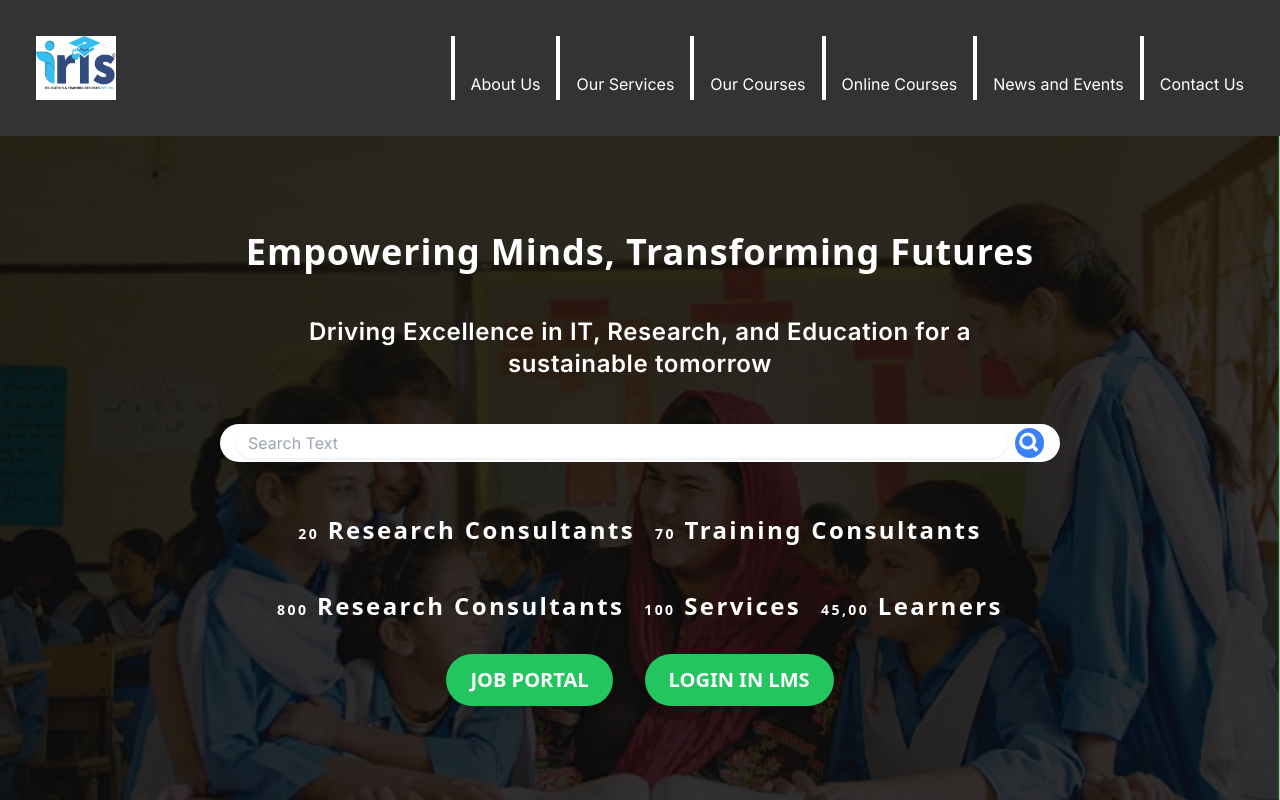
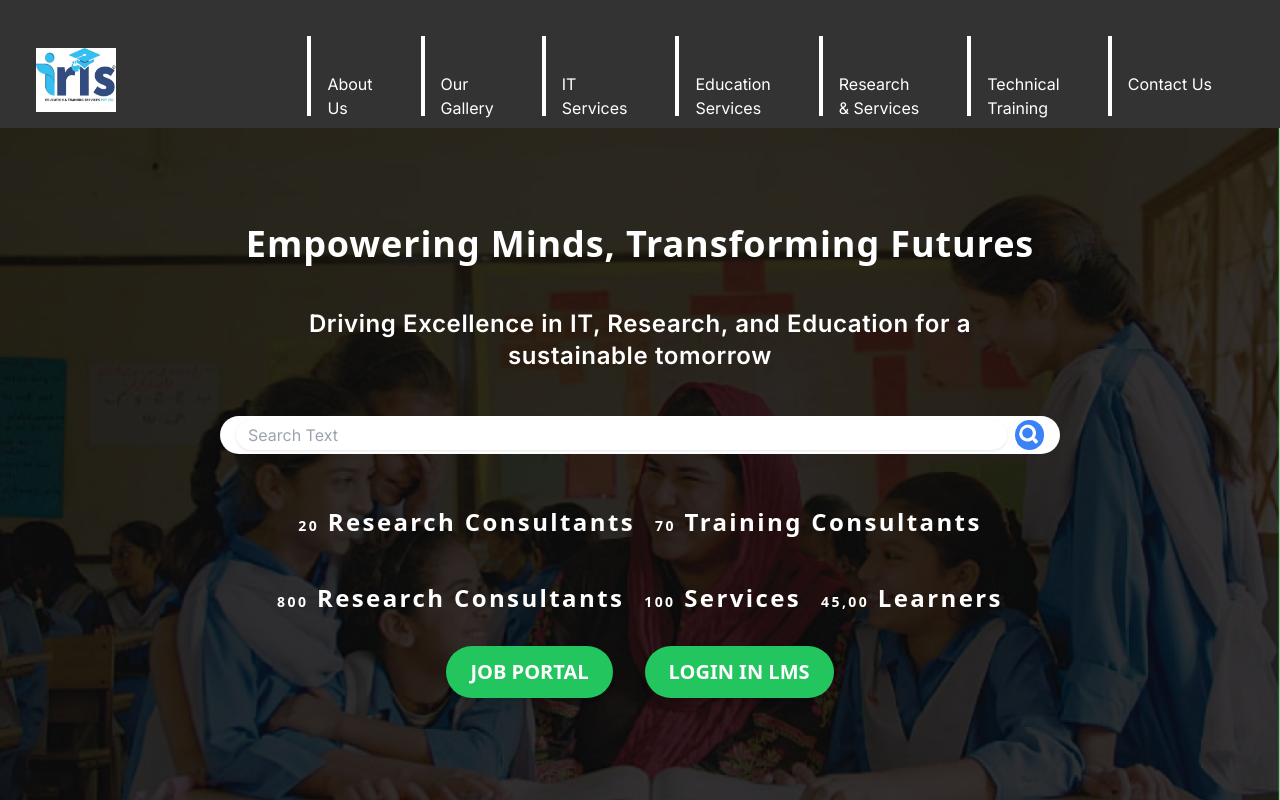
Before and after one commit to NirmaAbro/IRIS_NextJS_Website, a Next.js app: page / in a window 1280 px wide. Shown: the top 800 px of the page. Built offline with nearby package versions, Linux system fonts and the light colour scheme.

Commit message:
nav menues items added

```diff
--- a/components/Navbar.tsx
+++ b/components/Navbar.tsx
@@ -11,7 +11,7 @@ function Navbar() {
   const [isopen, setisopen] = useState(false);
   const [navHeight, setNavHeight] = useState('auto'); // state to handle navbar height
 
-  const handleclickpeople =()=>{
+  const handleclickpeople = () => {
     console.log("clickeddd");
   }
   const togglebutton = () => {
@@ -37,7 +37,7 @@ function Navbar() {
   };
 
   return (
-    <nav className="bg-black opacity-80 text-white p-9 z-50 sticky top-0 w-full transition-all duration-300" style={{ height: navHeight }}>
+    <nav className="bg-black opacity-80 text-white p-9 pb-1 z-50 sticky top-0 w-full transition-all duration-300" style={{ height: navHeight }}>
       <div className="mx-auto">
         <div className="flex justify-between items-center">
           <div className="text-xl">
@@ -60,38 +60,38 @@ function Navbar() {
 
           {/* Menu items */}
           <div className="hidden lg:flex space-x-4">
-            <div className="h-16 w-1 bg-white"></div>
+            <div className="h-20 w-1 bg-white"></div>
             <div
-              className="relative mt-9"
+              className="relative mt-9 pb-1 pl-0 pr-8"
               onMouseEnter={handleAboutMouseEnter}
               onMouseLeave={handleMouseLeave}
             >
               <a href="#" className="hover:underline mt-9">
-                About Us
+                About <br /> Us
               </a>
               {isAboutHovered && (
-                <div className="absolute left-0 top-full mt-2 w-48 bg-black text-white shadow-lg rounded">
+                <div className="absolute left-0  top-full mt-2 w-48 bg-black text-white shadow-lg rounded">
                   <a href="#" className="block px-4 py-0 hover:bg-black" >
                     Our People
                   </a>
                   <a href="#" className="block px-4 py-0 hover:bg-black">
                     Join our Team
                   </a>
-                  <a href="#" className="block px-4 py-0 hover:bg-black">
+                  {/* <a href="#" className="block px-4 py-0 hover:bg-black">
                     Distance learning Academy
-                  </a>
+                  </a> */}
                 </div>
               )}
             </div>
 
-            <div className="h-16 w-1 bg-white"></div>
+            <div className="h-20 w-1 bg-white"></div>
             <div
-              className="relative mt-9"
+              className="relative mt-9 pb-1 pl-0 pr-8"
               onMouseEnter={handleServicesMouseEnter}
               onMouseLeave={handleMouseLeave}
             >
               <a href="#" className="hover:underline mt-9">
-                Our Services
+                Our <br /> Gallery
               </a>
 
               {isServicesHovered && (
@@ -111,27 +111,31 @@ function Navbar() {
                   <a href="#" className="block px-4 py-0 hover:bg-black">
                     Fully Funded Digital Skill Training
                   </a>
-                  <a href="#" className="block px-4 py-0 hover:bg-black">
+                  {/* <a href="#" className="block px-4 py-0 hover:bg-black">
                     Carbon Literacy Training
-                  </a>
+                  </a> */}
                 </div>
               )}
             </div>
 
-            <div className="h-16 w-1 bg-white"></div>
-            <a href="/OurCourses" className="hover:underline mt-9">
-              Our Courses
+            <div className="h-20 w-1 bg-white"></div>
+            <a href="/OurCourses" className="hover:underline mt-9 pb-1 pl-0 pr-8">
+              IT <br /> Services
             </a>
-            <div className="h-16 w-1 bg-white"></div>
-            <a href="#" className="hover:underline mt-9">
-              Online Courses
+            <div className="h-20 w-1 bg-white"></div>
+            <a href="#" className="hover:underline mt-9 pb-1 pl-0 pr-8">
+              Education <br /> Services
             </a>
-            <div className="h-16 w-1 bg-white"></div>
-            <a href="#" className="hover:underline mt-9">
-              News and Events
+            <div className="h-20 w-1 bg-white"></div>
+            <a href="#" className="hover:underline mt-9 pb-1 pl-0 pr-8">
+              Research <br /> & Services
             </a>
-            <div className="h-16 w-1 bg-white"></div>
-            <a href="#" className="hover:underline mt-9">
+            <div className="h-20 w-1 bg-white"></div>
+            <a href="#" className="hover:underline mt-9 pb-1 pl-0 pr-8">
+              Technical <br /> Training
+            </a>
+            <div className="h-20 w-1 bg-white"></div>
+            <a href="#" className="hover:underline mt-9 pb-1 pl-0 pr-8">
               Contact Us
             </a>
           </div>
```
